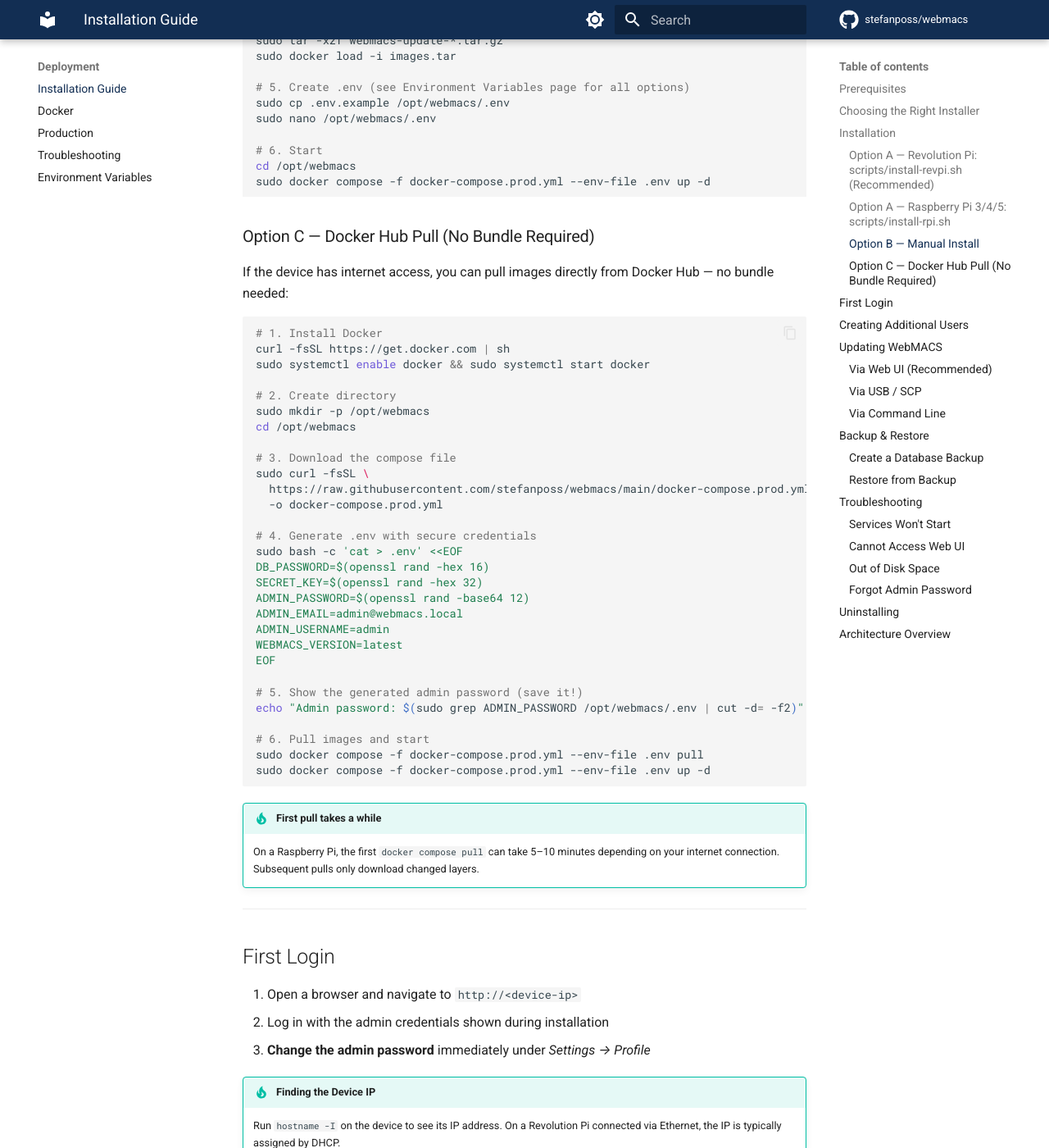
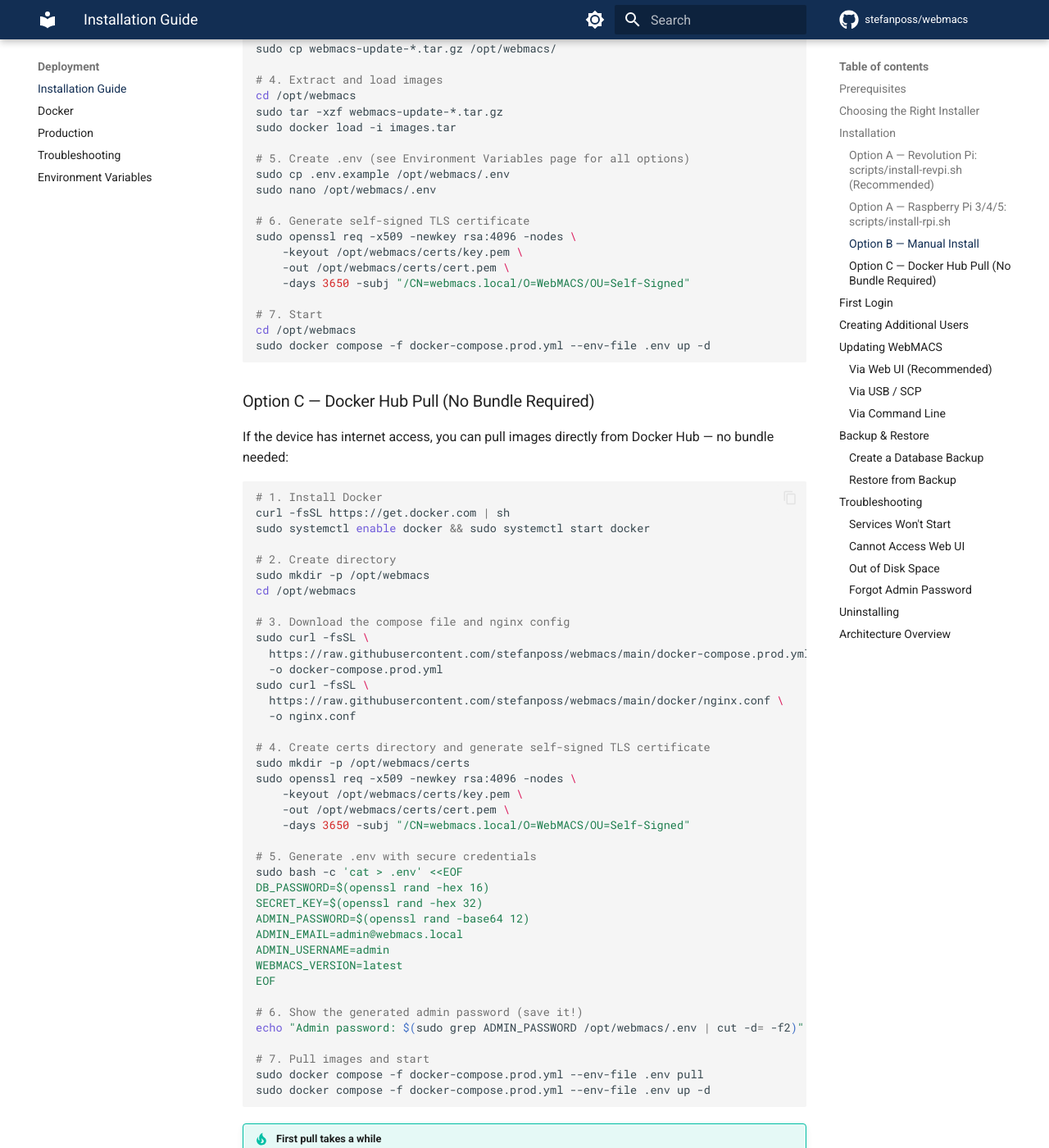
Before and after one commit to stefanposs/webmacs, an MkDocs documentation site: the page built from assets/mkdocs/deployment/installation-guide.md, in a window 1280 px wide and 1400 px high, scrolled down 3199 px. Shown: the whole window at 82% size. Built offline with MkDocs 1.6.1 and Material for MkDocs 9.7.7, drawn with Linux system fonts in a browser that asks for light colours; comment, search, counter and statistics services are not loaded; some of the changed text lies outside the part shown.

Commit message:
docs: update SSL guide for nginx.conf volume mount architecture
- installation-guide.md: add nginx.conf download + TLS cert steps for
  manual and Docker Hub pull flows
- production.md: add deployment files table, explain bind-mount approach,
  update upgrade instructions with nginx.conf download

````diff
--- a/assets/mkdocs/deployment/installation-guide.md
+++ b/assets/mkdocs/deployment/installation-guide.md
@@ -92,9 +92,11 @@
 2. Install Docker and Docker Compose (if missing)
 3. Create the `/opt/webmacs` directory structure
 4. Generate a secure `.env` with random passwords
-5. Load the Docker images from the bundle (SHA-256 verified)
-6. Start all services
-7. Create a systemd service for automatic start on boot
+5. Generate a self-signed TLS certificate (if none found)
+6. Deploy `nginx.conf` for HTTPS termination
+7. Load the Docker images from the bundle (SHA-256 verified)
+8. Start all services (HTTPS on port 443)
+9. Create a systemd service for automatic start on boot
 
 !!! warning "Save Your Credentials"
     The admin password is displayed **only once** during installation.
@@ -121,10 +123,11 @@
 sudo systemctl enable docker && sudo systemctl start docker
 
 # 2. Create directories
-sudo mkdir -p /opt/webmacs/{updates,updates/applied,updates/backups,updates/failed}
+sudo mkdir -p /opt/webmacs/{updates,updates/applied,updates/backups,updates/failed,certs}
 
-# 3. Copy the compose file and bundle
+# 3. Copy the compose file, nginx config, and bundle
 sudo cp docker-compose.prod.yml /opt/webmacs/
+sudo cp nginx.conf /opt/webmacs/
 sudo cp webmacs-update-*.tar.gz /opt/webmacs/
 
 # 4. Extract and load images
@@ -136,7 +139,13 @@
 sudo cp .env.example /opt/webmacs/.env
 sudo nano /opt/webmacs/.env
 
-# 6. Start
+# 6. Generate self-signed TLS certificate
+sudo openssl req -x509 -newkey rsa:4096 -nodes \
+    -keyout /opt/webmacs/certs/key.pem \
+    -out /opt/webmacs/certs/cert.pem \
+    -days 3650 -subj "/CN=webmacs.local/O=WebMACS/OU=Self-Signed"
+
+# 7. Start
 cd /opt/webmacs
 sudo docker compose -f docker-compose.prod.yml --env-file .env up -d
 ```
@@ -154,12 +163,22 @@
 sudo mkdir -p /opt/webmacs
 cd /opt/webmacs
 
-# 3. Download the compose file
+# 3. Download the compose file and nginx config
 sudo curl -fsSL \
   https://raw.githubusercontent.com/stefanposs/webmacs/main/docker-compose.prod.yml \
   -o docker-compose.prod.yml
+sudo curl -fsSL \
+  https://raw.githubusercontent.com/stefanposs/webmacs/main/docker/nginx.conf \
+  -o nginx.conf
 
-# 4. Generate .env with secure credentials
+# 4. Create certs directory and generate self-signed TLS certificate
+sudo mkdir -p /opt/webmacs/certs
+sudo openssl req -x509 -newkey rsa:4096 -nodes \
+    -keyout /opt/webmacs/certs/key.pem \
+    -out /opt/webmacs/certs/cert.pem \
+    -days 3650 -subj "/CN=webmacs.local/O=WebMACS/OU=Self-Signed"
+
+# 5. Generate .env with secure credentials
 sudo bash -c 'cat > .env' <<EOF
 DB_PASSWORD=$(openssl rand -hex 16)
 SECRET_KEY=$(openssl rand -hex 32)
@@ -169,10 +188,10 @@
 WEBMACS_VERSION=latest
 EOF
 
-# 5. Show the generated admin password (save it!)
+# 6. Show the generated admin password (save it!)
 echo "Admin password: $(sudo grep ADMIN_PASSWORD /opt/webmacs/.env | cut -d= -f2)"
 
-# 6. Pull images and start
+# 7. Pull images and start
 sudo docker compose -f docker-compose.prod.yml --env-file .env pull
 sudo docker compose -f docker-compose.prod.yml --env-file .env up -d
 ```
````
Also changed, not shown: assets/mkdocs/deployment/production.md (+35 -7 lines).
